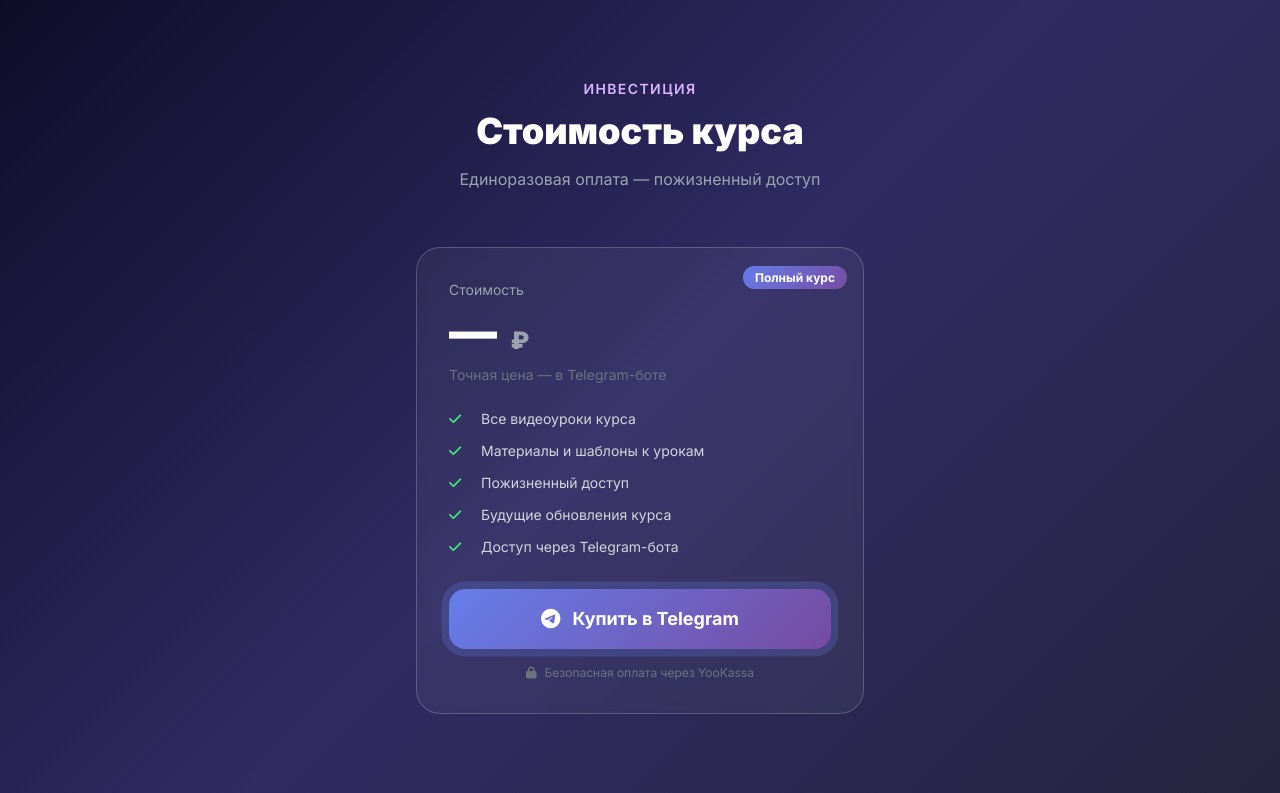
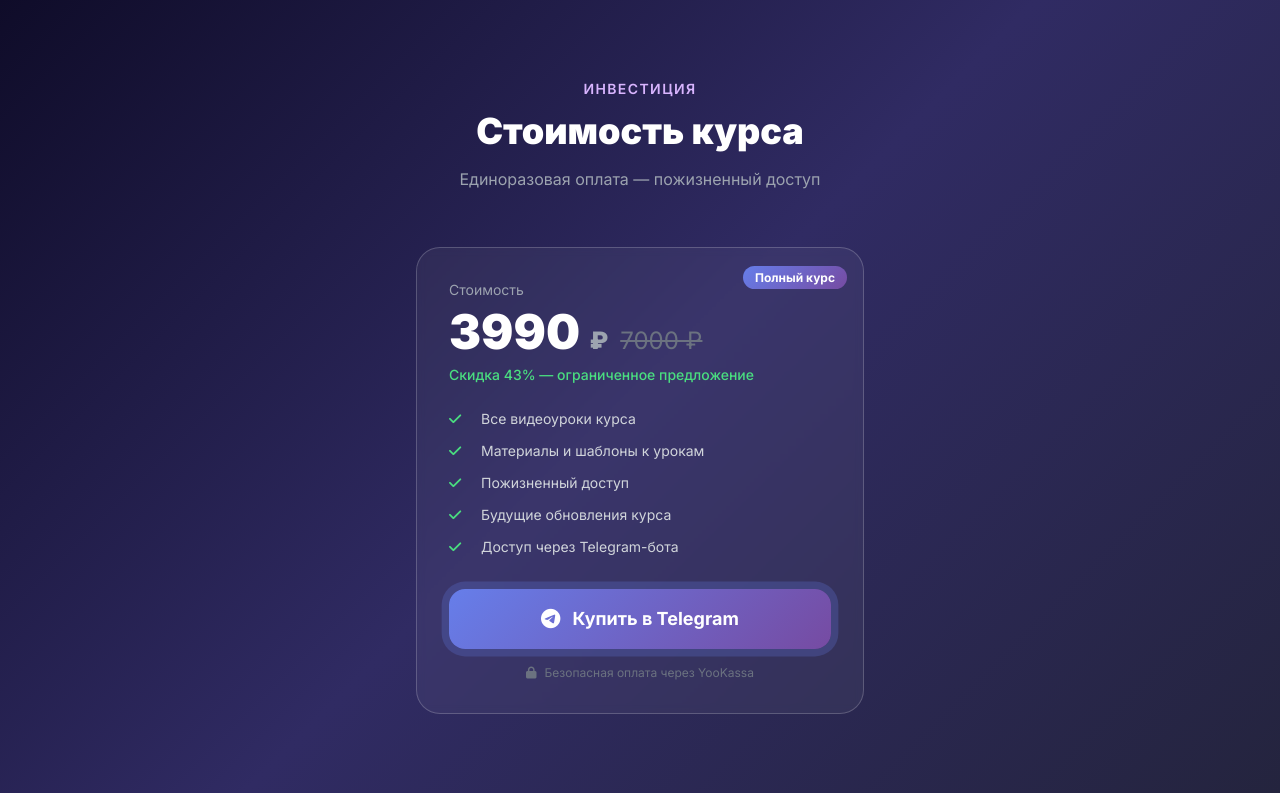
Before and after one commit to SemenDavydov/ai-course-platform, a Python web app: template app/templates/landing.html in a window 1280 px wide. Shown: the part 3448-4241 px from the top of the page. Run offline with Jinja, Linux system fonts and the light colour scheme; the template is opened without the code that fills it, so the values that code supplies are empty; some libraries are stand-ins or nearby versions.

Commit message:
Fix landing price display and warmup sequence visibility
- Show 3990₽ with 7000₽ crossed out in landing price section
- Replace is_new check with in-memory set so existing users also see warmup once per bot session

Co-Authored-By: Claude Sonnet 4.6 <noreply@anthropic.com>

```diff
--- a/app/templates/landing.html
+++ b/app/templates/landing.html
@@ -399,12 +399,11 @@
 
                 <div class="mb-6">
                     <div class="text-gray-400 text-sm mb-2">Стоимость</div>
-                    <div class="text-5xl font-black text-white">
-                        <!-- Цена подставляется из Telegram-бота -->
-                        <span id="course-price">—</span>
-                        <span class="text-2xl text-gray-400 ml-1">₽</span>
+                    <div class="flex items-baseline gap-3">
+                        <div class="text-5xl font-black text-white">3990 <span class="text-2xl text-gray-400">₽</span></div>
+                        <div class="text-2xl text-gray-500 line-through">7000 ₽</div>
                     </div>
-                    <p class="text-gray-500 text-sm mt-2">Точная цена — в Telegram-боте</p>
+                    <p class="text-green-400 text-sm mt-2 font-medium">Скидка 43% — ограниченное предложение</p>
                 </div>
 
                 <ul class="space-y-3 mb-8">
```
Also changed, not shown: app/bot/bot.py (+10 -3 lines).
